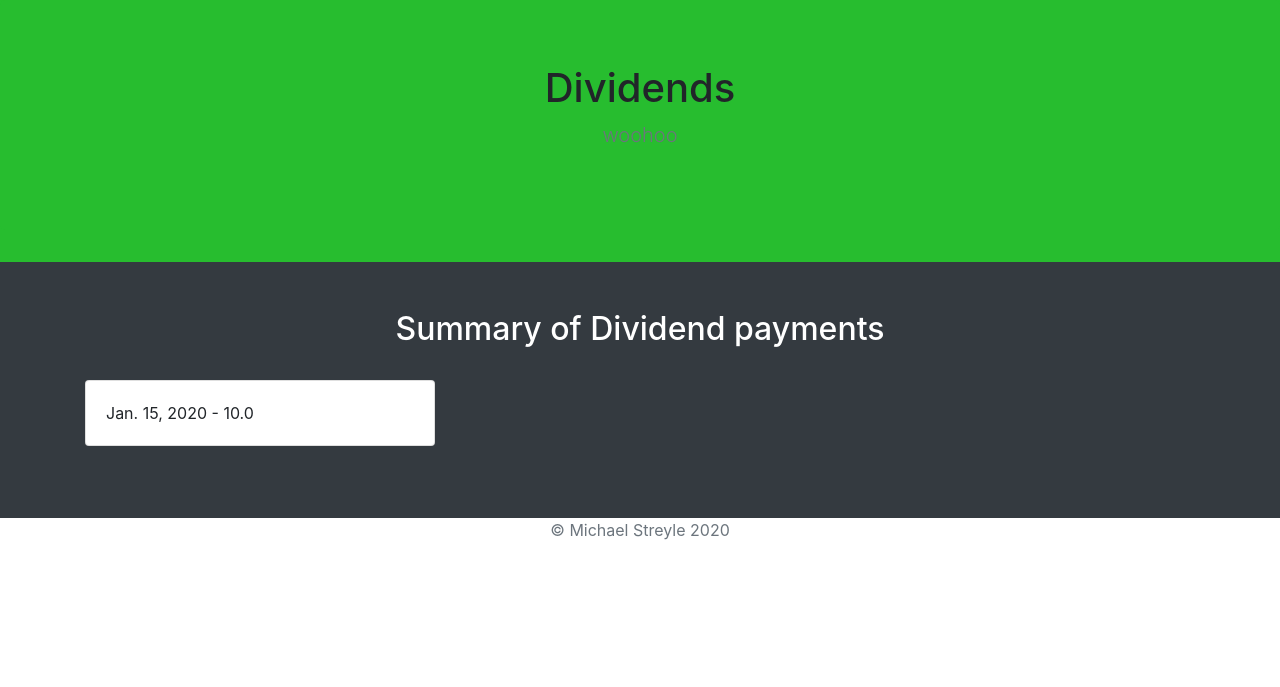
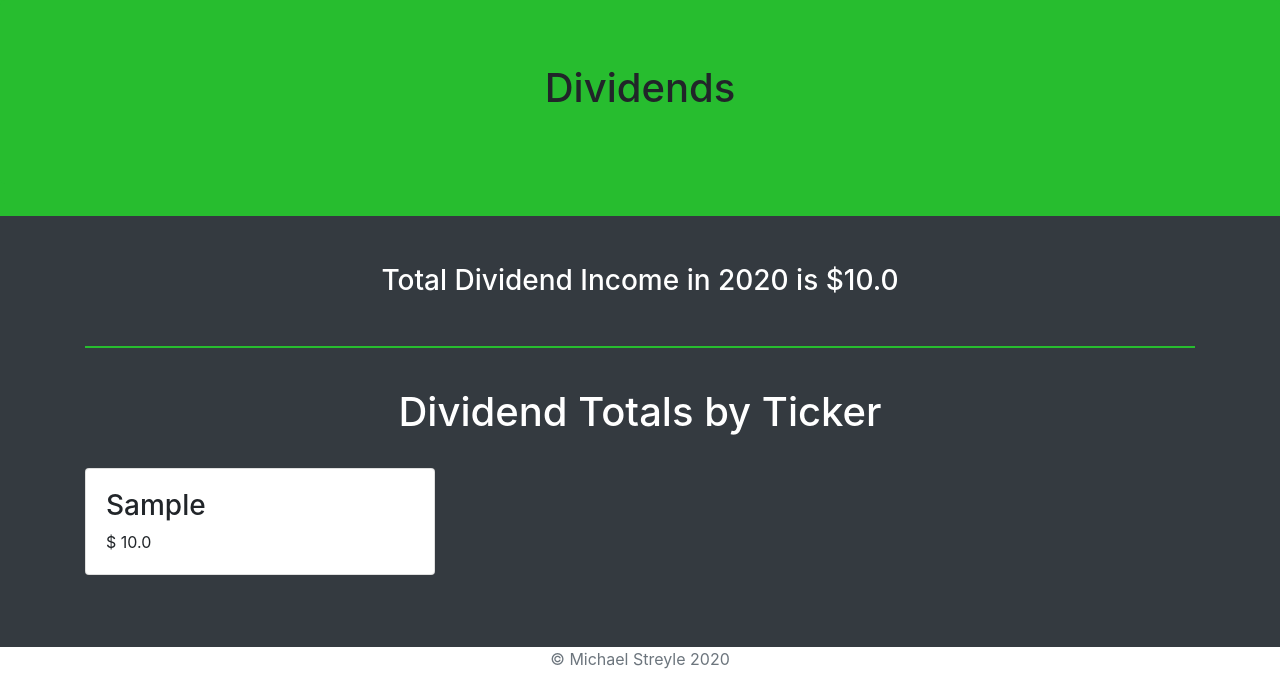
Before and after one commit to michaelstreyle/robinhood-dividends, a Django app: page /dividends in a window 1280 px wide. Shown: the part 56-743 px from the top of the page. Run offline with Django 3.2, Linux system fonts and the light colour scheme; tables that the repository leaves empty hold one stand-in row (values such as "Sample post"); some libraries are stand-ins or nearby versions.

Commit message:
finished dividends page

```diff
--- a/robinhood/templates/robinhood/dividends.html
+++ b/robinhood/templates/robinhood/dividends.html
@@ -39,13 +39,20 @@
     <section class="jumbotron text-center"  style="background-color:rgb(39, 189, 47);">
       <div class="container">
         <h1 class="jumbotron-heading">Dividends</h1>
-        <p class="lead text-muted">woohoo</p>
       </div>
     </section>
 
+
+
     <div class="album py-5 bg-dark">
+          {% for y in dividends_year.all %}
+            <h3 style="text-align:center;color:white"> Total Dividend Income in {{y.year}} is ${{y.yearsum}}</h3>
+          {% endfor %}
       <div class="container">
-        <h2 style="text-align:center;color:white">Summary of Dividend payments</h2>
+        <br>
+        <hr style="border: 1px solid rgb(39, 189, 47);" />
+        <br>
+        <h1 style="text-align:center;color:white">Dividend Totals by Ticker</h1>
         <br>
         <div class="row">
 
@@ -53,7 +60,8 @@
           <div class="col-md-4">
             <div class="card mb-4 box-shadow">
               <div class="card-body">
-                <p class="card-text">{{ stock.date }} - {{ stock.amount }}</p>
+                <h3> {{ stock.ticker__ticker }} </h3>
+                <p class="card-text"> $ {{stock.yearlysum }} </p>
               </div>
             </div>
           </div>
--- a/robinhood/views.py
+++ b/robinhood/views.py
@@ -10,9 +10,6 @@ from .models import Tickers, Holdings, Dividends, CurrentValue
 #from .serializers import TickerSerializer, HoldingsSerializer, DividendsSerializer
 
 
-# class TickerViewSet(ModelViewSet):
-#     queryset = Tickers.objects.all()
-#     serializer_class = TickerSerializer
 
 def home(request):
     # queryset = Holdings.objects.all()
@@ -21,20 +18,21 @@ def home(request):
     holdings = Holdings.objects
     return render(request, 'robinhood/home.html', {'holdings':holdings, 'value':value})
 
-# class DividendsByYearViewSet(ModelViewSet):
-#     """ Here we want to summarize the Dividends by Year and by Ticker
-
-#     """
-#     serializer_class = DividendsSerializer
-
-#     divs = Dividends.objects.all()
 
 
 def dividends(request):
-    # queryset = Holdings.objects.all()
-    # serializer_class = HoldingsSerializer
-    dividends = Dividends.objects  #instead, i should group by year and company
-    return render(request, 'robinhood/dividends.html', {'dividends':dividends})
+    byticker = Dividends.objects.values('ticker__ticker')\
+    .annotate(yearlysum = Sum('amount'))\
+    .order_by('-yearlysum')\
+    .values('ticker__ticker', 'yearlysum')
+
+    yearly = Dividends.objects.values('date')\
+    .annotate(year = ExtractYear('date'))\
+    .values('year')\
+    .annotate(yearsum = Sum('amount'))\
+    .values('year', 'yearsum')
+    return render(request, 'robinhood/dividends.html', {'dividends': byticker, 'dividends_year': yearly})
+
 
 
 def sentiments(request):
```
Also changed, not shown: robinhood/templates/robinhood/home.html (+6 -2 lines).
